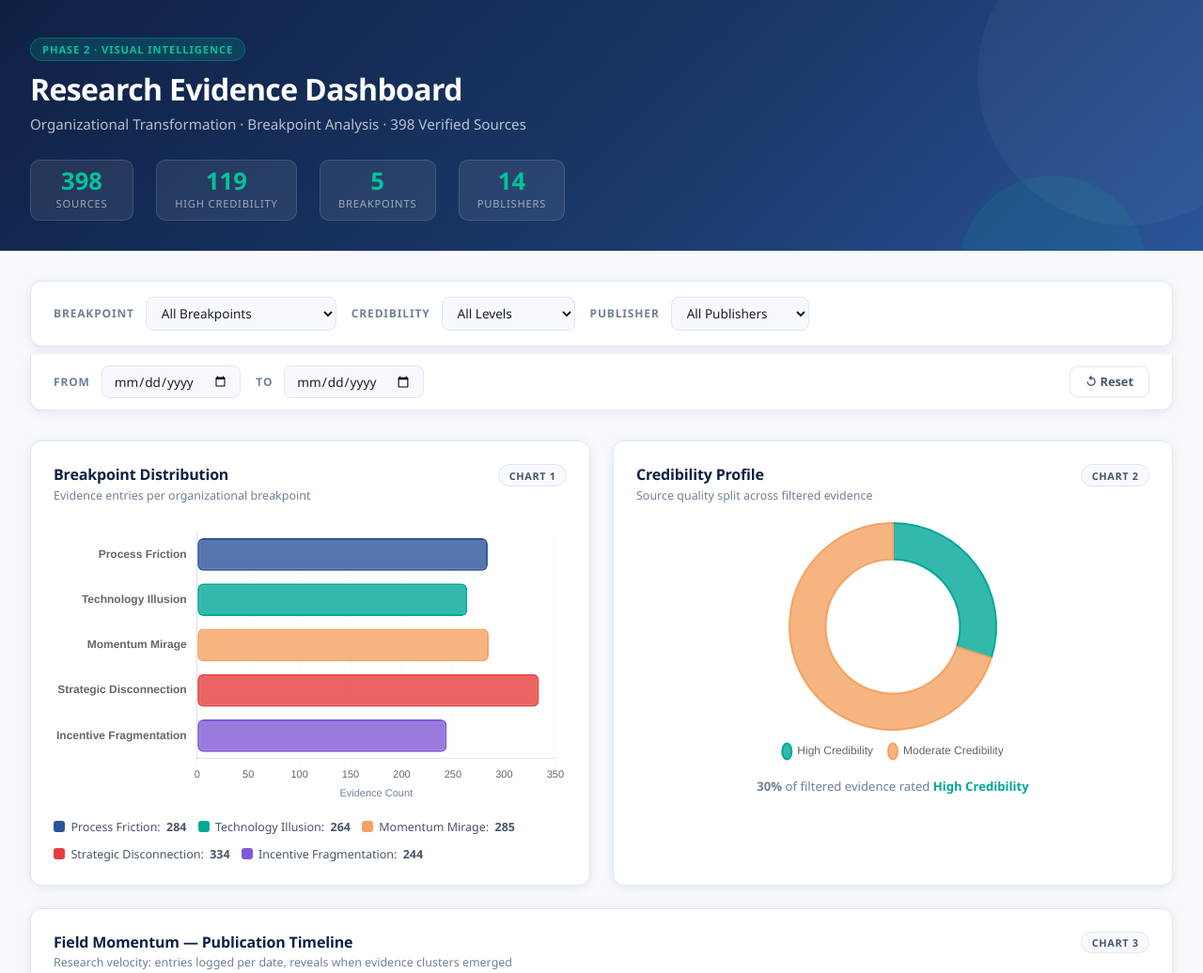
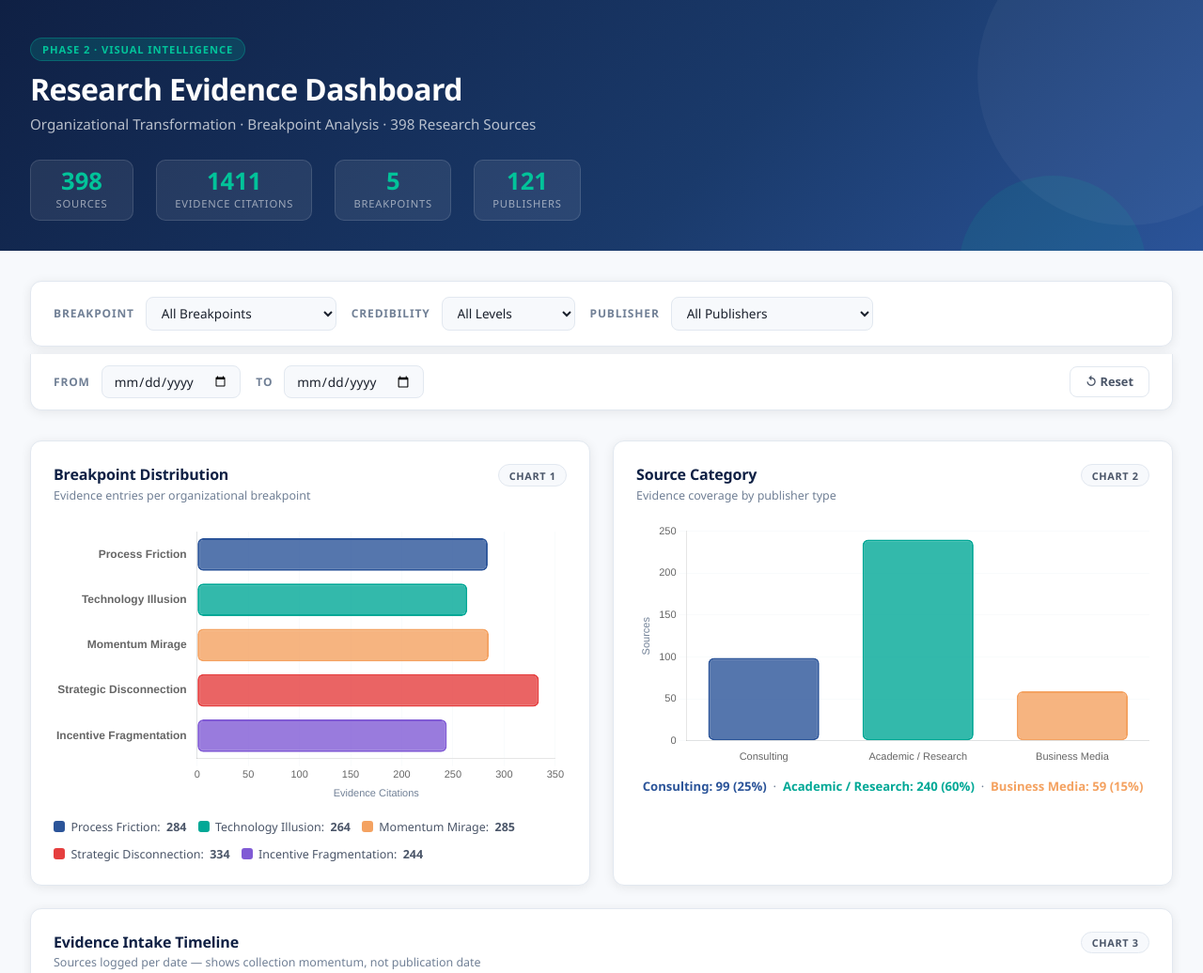
Before and after one commit to tgifriday7/research-dashboard-public, a plain HTML site: page phase-2-visual/index.html in a window 1280 px wide. Shown: the top 1036 px of the page at 94% size. Drawn offline with Linux system fonts and the light colour scheme.

Commit message:
fix: phase-2 chart overhaul — source category replaces credibility pie, intake timeline by week, dynamic publisher dropdown, stats corrected

```diff
--- a/phase-2-visual/index.html
+++ b/phase-2-visual/index.html
@@ -108,12 +108,12 @@
   <div class="hi">
     <span class="badge">Phase 2 · Visual Intelligence</span>
     <h1>Research Evidence Dashboard</h1>
-    <p>Organizational Transformation · Breakpoint Analysis · 398 Verified Sources</p>
+    <p>Organizational Transformation · Breakpoint Analysis · 398 Research Sources</p>
     <div class="stats">
       <div class="spl"><div class="v" id="s-total">398</div><div class="l">Sources</div></div>
-      <div class="spl"><div class="v" id="s-high">—</div><div class="l">High Credibility</div></div>
+      <div class="spl"><div class="v" id="s-cit">—</div><div class="l">Evidence Citations</div></div>
       <div class="spl"><div class="v">5</div><div class="l">Breakpoints</div></div>
-      <div class="spl"><div class="v">14</div><div class="l">Publishers</div></div>
+      <div class="spl"><div class="v" id="s-pub">—</div><div class="l">Publishers</div></div>
     </div>
   </div>
 </header>
@@ -142,21 +142,6 @@
     <div class="fg"><label>Publisher</label>
       <select id="f-pub">
         <option value="all">All Publishers</option>
-        <option value="McKinsey">McKinsey</option>
-        <option value="HBR">HBR</option>
-        <option value="Gartner">Gartner</option>
-        <option value="Deloitte">Deloitte</option>
-        <option value="MIT Sloan">MIT Sloan</option>
-        <option value="KPMG">KPMG</option>
-        <option value="Forrester">Forrester</option>
-        <option value="Harvard">Harvard</option>
-        <option value="Stanford">Stanford</option>
-        <option value="Bain">Bain</option>
-        <option value="BCG">BCG</option>
-        <option value="Gallup">Gallup</option>
-        <option value="Research">Research/Other</option>
-        <option value="Charter Works">Charter Works</option>
-        <option value="Grant Thornton">Grant Thornton</option>
       </select>
     </div>
     </div>
@@ -178,11 +163,11 @@
     </div>
     <div class="card">
       <div class="ch">
-        <div><div class="ct">Credibility Profile</div><div class="cs">Source quality split across filtered evidence</div></div>
+        <div><div class="ct">Source Category</div><div class="cs">Evidence coverage by publisher type</div></div>
         <span class="ctag">Chart 2</span>
       </div>
-      <div class="cw" style="height:260px"><canvas id="c-cred"></canvas></div>
-      <div id="cred-sum" style="text-align:center;margin-top:.75rem;font-size:.82rem;color:var(--muted)"></div>
+      <div class="cw" style="height:260px"><canvas id="c-cat"></canvas></div>
+      <div id="cat-sum" style="text-align:center;margin-top:.75rem;font-size:.82rem;color:var(--muted)"></div>
     </div>
   </div>
 
@@ -190,7 +175,7 @@
   <div class="gf">
     <div class="card">
       <div class="ch">
-        <div><div class="ct">Field Momentum — Publication Timeline</div><div class="cs">Research velocity: entries logged per date, reveals when evidence clusters emerged</div></div>
+        <div><div class="ct">Evidence Intake Timeline</div><div class="cs">Sources logged per date — shows collection momentum, not publication date</div></div>
         <span class="ctag">Chart 3</span>
       </div>
       <div class="cw" style="height:260px"><canvas id="c-time"></canvas></div>
@@ -242,8 +227,33 @@ const BPM = {
   strategic_disconnection: {label:'Strategic Disconnection', color:'#E53E3E'},
   incentive_fragmentation: {label:'Incentive Fragmentation', color:'#805AD5'},
 };
-const BPK = Object.keys(BPM);
-const CATS = ['Consulting','Academic / Research','Business Media','Other'];
+const BPK  = Object.keys(BPM);
+const CATS = ['Consulting','Academic / Research','Business Media'];
+const CAT_COLORS = {
+  'Consulting':          '#2B5499',
+  'Academic / Research': '#00A896',
+  'Business Media':      '#F4A261',
+};
+
+// ── Populate publisher dropdown from data ────────────────────────────
+(function populatePubs(){
+  const counts = {};
+  DATASET.forEach(e=>{ counts[e.publisher]=(counts[e.publisher]||0)+1; });
+  const sorted = Object.entries(counts)
+    .filter(([p])=> p && p!=='Unknown' && p!=='Research')
+    .sort((a,b)=>b[1]-a[1])
+    .slice(0,30);
+  const sel = document.getElementById('f-pub');
+  sorted.forEach(([pub,ct])=>{
+    const o = document.createElement('option');
+    o.value = pub; o.textContent = `${pub} (${ct})`;
+    sel.appendChild(o);
+  });
+  // Also add Research/Other at the bottom
+  const o = document.createElement('option');
+  o.value='Research'; o.textContent='Research / Other';
+  sel.appendChild(o);
+})();
 
 function getF(){
   return {
@@ -270,25 +280,31 @@ function filter(f){
   });
 }
 
-let cDist, cCred, cTime;
+let cDist, cCat, cTime;
 
 function buildAll(){
   const f = getF();
   const entries = filter(f);
+
+  // Header stats
+  const totalCit = entries.reduce((n,e)=>n+e.breakpoints.length, 0);
+  const uniqPubs = new Set(entries.map(e=>e.publisher)).size;
   document.getElementById('s-total').textContent = entries.length;
-  document.getElementById('s-high').textContent  = entries.filter(e=>e.credibility==='high').length;
+  document.getElementById('s-cit').textContent   = totalCit;
+  document.getElementById('s-pub').textContent   = uniqPubs;
+
   buildDist(entries, f);
-  buildCred(entries);
+  buildCat(entries);
   buildTimeline(entries);
   buildHeatmap(entries, f);
 }
 
-// ── Chart 1: Breakpoint Distribution ──────────────────────────────────
+// ── Chart 1: Breakpoint Distribution ────────────────────────────────
 function buildDist(entries, f){
   const counts = {};
   BPK.forEach(k=>counts[k]=0);
   entries.forEach(e=>e.breakpoints.forEach(b=>{
-    if((f.bp==='all'||b.name===f.bp) && counts[b.name]!==undefined) counts[b.name]++;
+    if(counts[b.name]!==undefined) counts[b.name]++;
   }));
   const labels = BPK.map(k=>BPM[k].label);
   const data   = BPK.map(k=>counts[k]);
@@ -297,7 +313,7 @@ function buildDist(entries, f){
   cDist = new Chart(document.getElementById('c-dist'),{
     type:'bar',
     data:{labels,datasets:[{
-      label:'Evidence Entries',data,
+      label:'Evidence Citations',data,
       backgroundColor:colors.map(c=>c+'CC'),borderColor:colors,
       borderWidth:2,borderRadius:6,borderSkipped:false
     }]},
@@ -305,11 +321,11 @@ function buildDist(entries, f){
       indexAxis:'y',responsive:true,maintainAspectRatio:false,
       plugins:{
         legend:{display:false},
-        tooltip:{callbacks:{label:ctx=>` ${ctx.raw} entries`}}
+        tooltip:{callbacks:{label:ctx=>` ${ctx.raw} citations`}}
       },
       scales:{
         x:{beginAtZero:true,grid:{color:'#E2E8F033'},ticks:{font:{size:11}},
-           title:{display:true,text:'Evidence Count',font:{size:11},color:'#718096'}},
+           title:{display:true,text:'Evidence Citations',font:{size:11},color:'#718096'}},
         y:{grid:{display:false},ticks:{font:{size:12,weight:'600'}}}
       }
     }
@@ -320,50 +336,70 @@ function buildDist(entries, f){
   ).join('');
 }
 
-// ── Chart 2: Credibility Donut ─────────────────────────────────────────
-function buildCred(entries){
-  const h = entries.filter(e=>e.credibility==='high').length;
-  const m = entries.filter(e=>e.credibility==='moderate').length;
-  const t = entries.length || 1;
-  if(cCred) cCred.destroy();
-  cCred = new Chart(document.getElementById('c-cred'),{
-    type:'doughnut',
-    data:{
-      labels:['High Credibility','Moderate Credibility'],
-      datasets:[{data:[h,m],
-        backgroundColor:['#00A896CC','#F4A261CC'],
-        borderColor:['#00A896','#F4A261'],
-        borderWidth:2,hoverOffset:8
-      }]
-    },
+// ── Chart 2: Source Category breakdown ──────────────────────────────
+function buildCat(entries){
+  const counts = {Consulting:0,'Academic / Research':0,'Business Media':0,Other:0};
+  entries.forEach(e=>{
+    const k = counts[e.category]!==undefined ? e.category : 'Other';
+    counts[k]++;
+  });
+  const labels = ['Consulting','Academic / Research','Business Media','Other'].filter(k=>counts[k]>0);
+  const data   = labels.map(k=>counts[k]);
+  const colors = labels.map(k=>CAT_COLORS[k]||'#94a3b8');
+  if(cCat) cCat.destroy();
+  cCat = new Chart(document.getElementById('c-cat'),{
+    type:'bar',
+    data:{labels,datasets:[{
+      label:'Sources',data,
+      backgroundColor:colors.map(c=>c+'CC'),borderColor:colors,
+      borderWidth:2,borderRadius:6,borderSkipped:false
+    }]},
     options:{
-      responsive:true,maintainAspectRatio:false,cutout:'65%',
+      responsive:true,maintainAspectRatio:false,
       plugins:{
-        legend:{position:'bottom',labels:{font:{size:12},padding:16,usePointStyle:true,pointStyleWidth:10}},
-        tooltip:{callbacks:{label:ctx=>` ${ctx.raw} entries (${Math.round(ctx.raw/t*100)}%)`}}
+        legend:{display:false},
+        tooltip:{callbacks:{label:ctx=>{
+          const pct=Math.round(ctx.raw/entries.length*100);
+          return ` ${ctx.raw} sources (${pct}%)`;
+        }}}
+      },
+      scales:{
+        x:{grid:{display:false},ticks:{font:{size:11}}},
+        y:{beginAtZero:true,grid:{color:'#E2E8F033'},ticks:{font:{size:11}},
+           title:{display:true,text:'Sources',font:{size:11},color:'#718096'}}
       }
     }
   });
-  document.getElementById('cred-sum').innerHTML =
-    `<strong>${Math.round(h/t*100)}%</strong> of filtered evidence rated <span style="color:#00A896;font-weight:700">High Credibility</span>`;
+  const t=entries.length||1;
+  document.getElementById('cat-sum').innerHTML =
+    labels.map((l,i)=>`<span style="color:${colors[i]};font-weight:600">${l}: ${data[i]} (${Math.round(data[i]/t*100)}%)</span>`).join(' &nbsp;·&nbsp; ');
 }
 
-// ── Chart 3: Timeline ─────────────────────────────────────────────────
+// ── Chart 3: Evidence Intake Timeline ───────────────────────────────
 function buildTimeline(entries){
-  const dc = {};
-  entries.forEach(e=>{if(e.date) dc[e.date]=(dc[e.date]||0)+1});
-  const dates = Object.keys(dc).sort();
-  const data  = dates.map(d=>dc[d]);
+  // Group by week (Monday) to reduce July spike
+  const wk = {};
+  entries.forEach(e=>{
+    if(!e.date) return;
+    const d = new Date(e.date);
+    const day = d.getDay(); // 0=Sun
+    const diff = (day===0?-6:1-day);
+    d.setDate(d.getDate()+diff);
+    const key = d.toISOString().slice(0,10);
+    wk[key]=(wk[key]||0)+1;
+  });
+  const weeks = Object.keys(wk).sort();
+  const data  = weeks.map(w=>wk[w]);
   if(cTime) cTime.destroy();
-  if(!dates.length){
-    const cv = document.getElementById('c-time');
-    cv.parentElement.innerHTML='<div class="nd">No dated entries match current filters.</div>';
+  if(!weeks.length){
+    document.getElementById('c-time').parentElement.innerHTML=
+      '<div class="nd">No dated entries match current filters.</div>';
     return;
   }
   cTime = new Chart(document.getElementById('c-time'),{
     type:'bar',
-    data:{labels:dates,datasets:[{
-      label:'Entries',data,
+    data:{labels:weeks,datasets:[{
+      label:'Sources logged',data,
       backgroundColor:'#2B549999',borderColor:'#2B5499',
       borderWidth:1.5,borderRadius:4,borderSkipped:false
     }]},
@@ -372,14 +408,14 @@ function buildTimeline(entries){
       plugins:{
         legend:{display:false},
         tooltip:{callbacks:{
-          title:ctx=>`Date: ${ctx[0].label}`,
-          label:ctx=>` ${ctx.raw} entries`
+          title:ctx=>`Week of ${ctx[0].label}`,
+          label:ctx=>` ${ctx.raw} sources logged`
         }}
       },
       scales:{
-        x:{grid:{display:false},ticks:{font:{size:10},maxRotation:45,maxTicksLimit:14}},
+        x:{grid:{display:false},ticks:{font:{size:10},maxRotation:45,maxTicksLimit:12}},
         y:{beginAtZero:true,grid:{color:'#E2E8F033'},ticks:{font:{size:11},stepSize:1},
-           title:{display:true,text:'Entries',font:{size:11},color:'#718096'}}
+           title:{display:true,text:'Sources logged',font:{size:11},color:'#718096'}}
       }
     }
   });
@@ -387,30 +423,26 @@ function buildTimeline(entries){
 
 // ── Chart 4: Heatmap ─────────────────────────────────────────────────
 function buildHeatmap(entries, f){
-  // Aggregate per category+bp+credibility
   const hm = {};
   CATS.forEach(cat=>{hm[cat]={};BPK.forEach(k=>{hm[cat][k]={high:0,moderate:0}})});
   entries.forEach(e=>{
-    const cat = e.category in hm ? e.category : 'Other';
+    const cat = CATS.includes(e.category) ? e.category : 'Other';
+    if(!hm[cat]) return;
     e.breakpoints.forEach(b=>{
       if(BPK.includes(b.name)){
-        hm[cat][b.name][e.credibility]==(undefined)?0:0; // init
         hm[cat][b.name][e.credibility]=(hm[cat][b.name][e.credibility]||0)+1;
       }
     });
   });
-  // Find max total for scaling
   let maxVal = 1;
   CATS.forEach(cat=>BPK.forEach(k=>{
     const t=(hm[cat][k].high||0)+(hm[cat][k].moderate||0);
     if(t>maxVal) maxVal=t;
   }));
-  // Build rows — skip "Other" if empty
   const body = document.getElementById('hm-body');
   body.innerHTML='';
-  CATS.filter(cat=>cat!=='Other').forEach(cat=>{
+  CATS.forEach(cat=>{
     const tr = document.createElement('tr');
-    // Category label cell
     const td0 = document.createElement('td');
     td0.innerHTML=`<span class="cat-lbl">${cat}</span>`;
     tr.appendChild(td0);
@@ -418,13 +450,13 @@ function buildHeatmap(entries, f){
       const h=(hm[cat][k].high||0);
       const m=(hm[cat][k].moderate||0);
       const tot=h+m;
-      const pctH = Math.round((h/maxVal)*200); // max 200px
-      const pctM = Math.round((m/maxVal)*200);
-      const td = document.createElement('td');
+      const pctH=Math.round((h/maxVal)*180);
+      const pctM=Math.round((m/maxVal)*180);
+      const td=document.createElement('td');
       td.innerHTML=`
         <div style="display:flex;flex-direction:column;gap:3px">
-          ${h>0?`<div class="hm-bar" style="width:${pctH}px;background:#00A896">${h>0?h:''}</div>`:''}
-          ${m>0?`<div class="hm-bar" style="width:${pctM}px;background:#F4A261">${m>0?m:''}</div>`:''}
+          ${h>0?`<div class="hm-bar" style="width:${pctH}px;background:#00A896" title="High: ${h}">${h}</div>`:''}
+          ${m>0?`<div class="hm-bar" style="width:${pctM}px;background:#F4A261" title="Moderate: ${m}">${m}</div>`:''}
           ${tot===0?'<span style="color:#CBD5E0;font-size:.7rem">—</span>':''}
         </div>`;
       tr.appendChild(td);
@@ -433,16 +465,13 @@ function buildHeatmap(entries, f){
   });
 }
 
-// ── Event listeners ───────────────────────────────────────────────────
+// ── Events ────────────────────────────────────────────────────────────
 ['f-bp','f-cred','f-pub','f-from','f-to'].forEach(id=>{
   document.getElementById(id).addEventListener('change', buildAll);
 });
 document.getElementById('btn-r').addEventListener('click',()=>{
-  document.getElementById('f-bp').value   = 'all';
-  document.getElementById('f-cred').value = 'all';
-  document.getElementById('f-pub').value  = 'all';
-  document.getElementById('f-from').value = '';
-  document.getElementById('f-to').value   = '';
+  ['f-bp','f-cred','f-pub'].forEach(id=>document.getElementById(id).value='all');
+  ['f-from','f-to'].forEach(id=>document.getElementById(id).value='');
   buildAll();
 });
 
```
